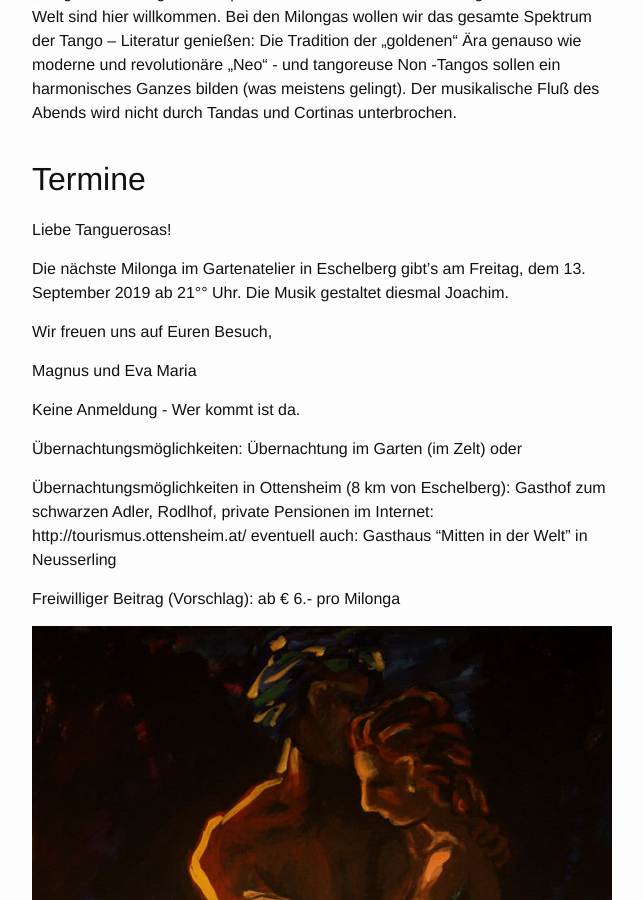
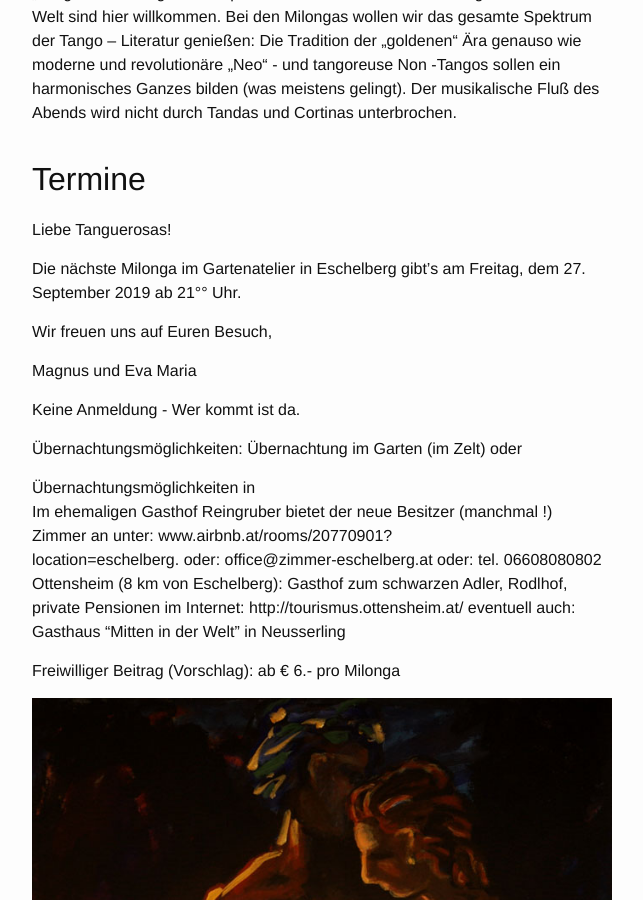
Before and after one commit to eschelberg/eschelberg.github.io, a Jekyll site: the page built from tango/index.md, in a window 1280 px wide and 900 px high, scrolled down 653 px. Shown: the whole window, without its empty margins (158-801 px from the left). Built offline with Jekyll 4.4.1, drawn with Linux system fonts in a browser that asks for light colours.

Commit message:
Update index.md

```diff
--- a/tango/index.md
+++ b/tango/index.md
@@ -13,8 +13,7 @@ Der musikalische Fluß des Abends wird nicht durch Tandas und Cortinas unterbroc
 
 Liebe Tanguerosas!
 
-Die nächste Milonga im Gartenatelier in Eschelberg gibt’s am Freitag, dem 13. September 2019 ab 21°° Uhr.
-Die Musik gestaltet diesmal Joachim.
+Die nächste Milonga im Gartenatelier in Eschelberg gibt’s am Freitag, dem 27. September 2019 ab 21°° Uhr.
 
 Wir freuen uns auf Euren Besuch,
 
@@ -28,6 +27,7 @@ Keine Anmeldung - Wer kommt ist da.
 Übernachtung im Garten (im Zelt) oder
 
 Übernachtungsmöglichkeiten in
+Im ehemaligen Gasthof Reingruber bietet der neue Besitzer (manchmal !) Zimmer an unter: www.airbnb.at/rooms/20770901?location=eschelberg. oder: office@zimmer-eschelberg.at oder: tel. 06608080802
 Ottensheim (8 km von Eschelberg): Gasthof zum schwarzen Adler, Rodlhof, private Pensionen im Internet: http://tourismus.ottensheim.at/ eventuell auch: Gasthaus “Mitten in der Welt” in Neusserling
 
 Freiwilliger Beitrag (Vorschlag): ab € 6.- pro Milonga
```
